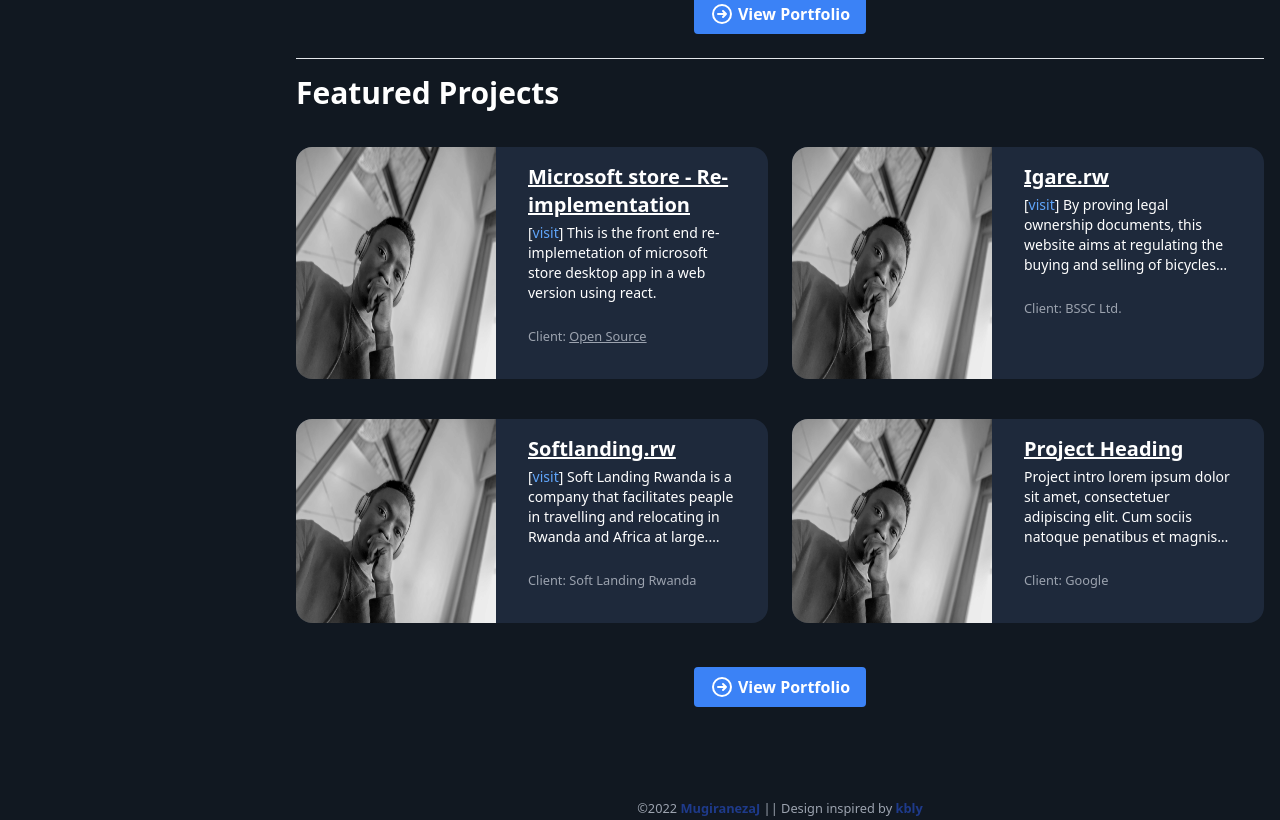
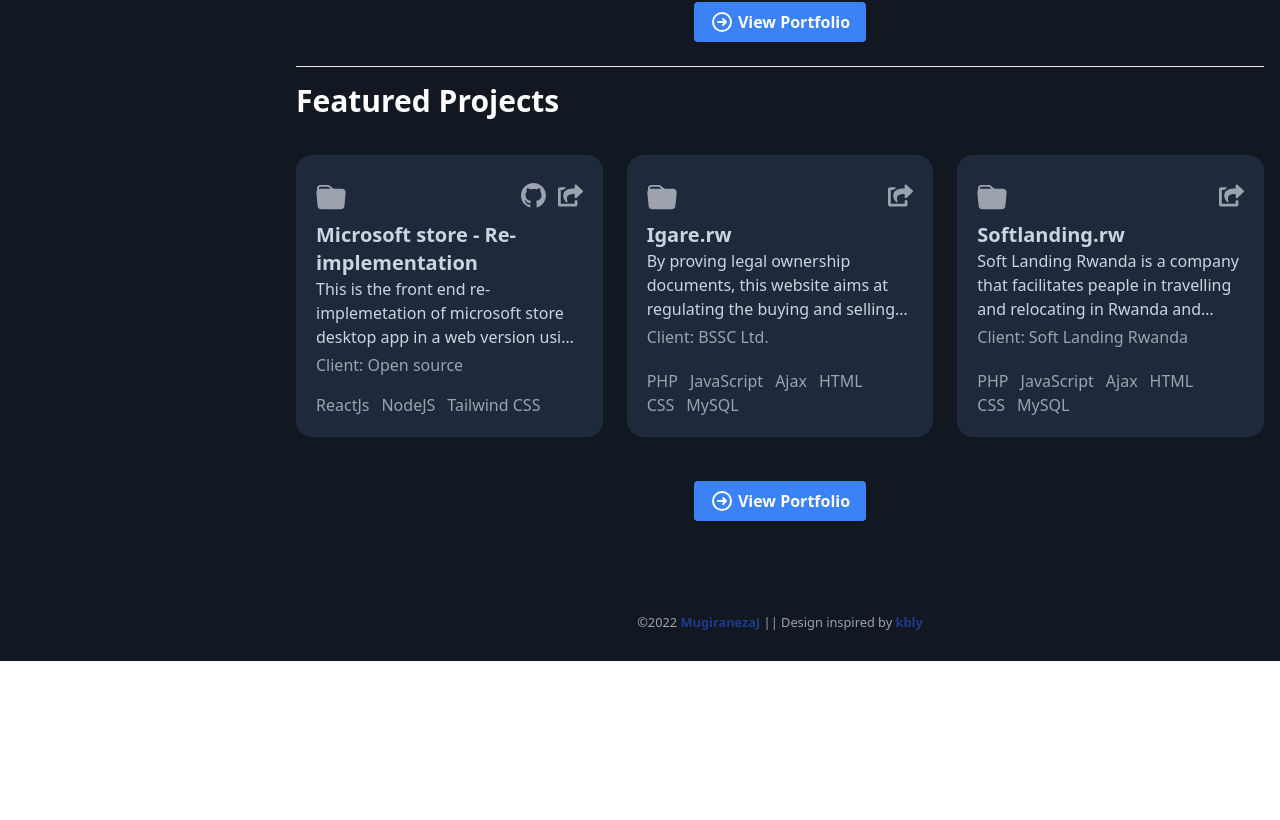
Before and after one commit to MugiranezaJ/mugiranezaj-online, a React (Create React App) app: page / in a window 1280 px wide. Shown: the part 968-1788 px from the top of the page. After the commit the page ends 1629 px from the top, so only its background shows below. Built offline with nearby package versions, Linux system fonts and the light colour scheme.

Commit message:
adjust: change projects ui

```diff
--- a/package.json
+++ b/package.json
@@ -16,6 +16,7 @@
     "jspdf": "^2.5.1",
     "react": "^18.2.0",
     "react-dom": "^18.2.0",
+    "react-icons": "^4.7.1",
     "react-router-dom": "^6.6.0",
     "react-scripts": "5.0.1",
     "react-to-print": "^2.14.10",
--- a/src/components/AboutMe.js
+++ b/src/components/AboutMe.js
@@ -1,5 +1,8 @@
 import { NavLink } from "react-router-dom";
+import { BsFolderFill, BsGithub } from 'react-icons/bs'
+import { FaShareSquare } from 'react-icons/fa'
 import MyImage from "../assets/MyImage-wide.jpg"
+import './css/style.css'
 
 export default function AboutMe() {
     return (
@@ -17,7 +20,7 @@ export default function AboutMe() {
                         <NavLink
                             exact={"true"}
                             to="/portfolio">
-                            <button className="bg-fe bg-blue-500 hover:bg-grey text-white font-bold py-2 px-4 rounded inline-flex items-center space-x-1">
+                            <button className="bg-fe bg-blue-500 hover:bg-grey text-white font-bold py-2 px-4 mb-2 rounded inline-flex items-center space-x-1">
                             <svg className="w-6 h-6" fill="none" stroke="currentColor" viewBox="0 0 24 24" xmlns="http://www.w3.org/2000/svg"><path stroke-linecap="round" stroke-linejoin="round" stroke-width="2" d="M13 9l3 3m0 0l-3 3m3-3H8m13 0a9 9 0 11-18 0 9 9 0 0118 0z"></path></svg>
                                 <span>View Portfolio</span>
                             </button>
@@ -139,90 +142,112 @@ export default function AboutMe() {
                 <div className="space-y-3">
                     <h2 className="font-bold text-3xl text-white">Featured Projects</h2>
                 </div>
-                <div className="grid grid-cols-1 gap-6 gap-y-10 mb-6 lg:grid-cols-2 w-full">
-                    <div className="flex md:justify-evenly bg-slate-800 rounded-2xl">
-                        <div>
-                            <img className="h-full max-w-[200px] rounded-l-2xl" src={MyImage} alt=""/>
-                        </div>
-                        <div className=" py-4 px-3 md:px-8 space-y-1 text-white">
-                            <h5 className="font-bold underline text-xl">
+                <div className="grid grid-cols-1 gap-6 gap-y-10 mb-6 lg:grid-cols-3 w-full">
+                    <a
+                        href="https://ms-store-sigma.vercel.app/"
+                        target={'_blank'}
+                        rel={'noreferrer'}
+                        >
+                        <div className="flex flex-col min-h-[282px] p-5 bg-slate-800 rounded-2xl">
+                            <div className="flex py-2 justify-between">
+                                <BsFolderFill size={30} />
+                                <div className="flex space-x-3">
                                 <a
                                     href="https://github.com/MugiranezaJ/ms-store"
                                     target={'_blank'}
                                     rel={'noreferrer'}
-                                    alt="">
-                                        Microsoft store - Re-implementation
+                                    className="hover:text-blue-400">
+                                    <BsGithub size={25} />
                                 </a>
-                            </h5>
-                            <p className="text-sm line-clamp-4">
-                                [<a href={"https://ms-store-sigma.vercel.app/"} className=" text-blue-400">visit</a>]
+                                <FaShareSquare size={25} />
+                                </div>
+                            </div>
+                            <div className="flex-1 mb-3 text-slate-300">
+                                <h4 className="font-bold text-xl line-clamp-2">Microsoft store - Re-implementation</h4>
+                                <p className="line-clamp-3">
                                     This is the front end re-implemetation of microsoft store
                                     desktop app in a web version using react.
                                 </p>
-                            <p className=" py-4 text-gray-400">
-                                <small>
-                                    Client: <a href="https://github.com/MugiranezaJ/ms-store" target={'_blank'} rel={'noreferrer'}  className=" underline">Open Source</a>
-                                </small>
+                                <p className=" py-1 text-gray-400">
+                                    Client: Open source
                                 </p>
                             </div>
+                            <div className="flex flex-wrap items-center">
+                                <span className="mr-3">ReactJs</span>
+                                <span className="mr-3">NodeJS</span>
+                                <span className="mr-3">Tailwind CSS</span>
                             </div>
-                    <div className="flex md:justify-evenly bg-slate-800 rounded-2xl">
-                        <div>
-                            <img className="h-full max-w-[200px] rounded-l-2xl" src={MyImage} alt=""/>
                         </div>
-                        <div className=" py-4 px-3 md:px-8 space-y-1 text-white">
-                            <h5 className="font-bold underline text-xl">
-                                <a href="/#" alt="">Igare.rw</a>
-                            </h5>
-                            <p className="text-sm line-clamp-4">
-                                [<a href={"https://igare.rw/"} className=" text-blue-400">visit</a>]
+                    </a>
+
+                    <a
+                        href="https://igare.rw/"
+                        target={'_blank'}
+                        rel={'noreferrer'}
+                        >
+                        <div className="flex flex-col min-h-[282px] p-5 bg-slate-800 rounded-2xl">
+                            <div className="flex py-2 justify-between">
+                                <BsFolderFill size={30} />
+                                <div className="flex space-x-3">
+                                <FaShareSquare size={25} />
+                                </div>
+                            </div>
+                            <div className="flex-1 mb-3 text-slate-300">
+                                <h4 className="font-bold text-xl line-clamp-2">Igare.rw</h4>
+                                <p className="line-clamp-3">
                                     By proving legal ownership documents, this website aims at regulating the
                                     buying and selling of bicycles all over the
                                     country of Rwanda in a secure way.
                                 </p>
-                            <p className=" py-4 text-gray-400">
-                                <small>Client: BSSC Ltd.</small>
+                                <p className=" py-1 text-gray-400">
+                                    Client: BSSC Ltd.
                                 </p>
                             </div>
+                            <div className="flex flex-wrap w-full">
+                                <span className="mr-3">PHP</span>
+                                <span className="mr-3">JavaScript</span>
+                                <span className="mr-3">Ajax</span>
+                                <span className="mr-3">HTML</span>
+                                <span className="mr-3">CSS</span>
+                                <span className="mr-3">MySQL</span>
                             </div>
-                    <div className="flex md:justify-evenly bg-slate-800 rounded-2xl">
-                        <div>
-                            <img className="h-full max-w-[200px] rounded-l-2xl" src={MyImage} alt=""/>
                         </div>
-                        <div className=" py-4 px-3 md:px-8 space-y-1 text-white">
-                            <h5 className="font-bold underline text-xl">
-                                <a href="/#" alt="">Softlanding.rw</a>
-                            </h5>
-                            <p className="text-sm line-clamp-4">
-                                [<a href={"https://softlanding.rw/"} className=" text-blue-400">visit</a>]
+                    </a>
+
+                    <a
+                        href="https://softlanding.rw/"
+                        target={'_blank'}
+                        rel={'noreferrer'}
+                        >
+                        <div className="flex flex-col min-h-[282px] p-5 bg-slate-800 rounded-2xl">
+                            <div className="flex py-2 justify-between">
+                                <BsFolderFill size={30} />
+                                <div className="flex space-x-3">
+                                <FaShareSquare size={25} />
+                                </div>
+                            </div>
+                            <div className="flex-1 mb-3 text-slate-300">
+                                <h4 className="font-bold text-xl line-clamp-2">Softlanding.rw</h4>
+                                <p className="line-clamp-3">
                                     Soft Landing Rwanda is a company that
                                     facilitates peaple in travelling and relocating
                                     in Rwanda and Africa at large. You can see more
                                     services through their website
                                 </p>
-                            <p className=" py-4 text-gray-400">
-                                <small>Client: Soft Landing Rwanda</small>
+                                <p className=" py-1 text-gray-400">
+                                    Client: Soft Landing Rwanda
                                 </p>
                             </div>
-                    </div>
-                    <div className="flex md:justify-evenly bg-slate-800 rounded-2xl">
-                        <div>
-                            <img className="h-full max-w-[200px] rounded-l-2xl" src={MyImage} alt=""/>
-                        </div>
-                        <div className=" py-4 px-3 md:px-8 space-y-1 text-white">
-                            <h5 className="font-bold underline text-xl">
-                                <a href="/#" alt="">Project Heading</a>
-                            </h5>
-                            <p className="text-sm line-clamp-4">
-                                Project intro lorem ipsum dolor sit amet,
-                                consectetuer adipiscing elit. Cum sociis natoque
-                                penatibus et magnis dis parturient montes.
-                            </p>
-                            <p className=" py-4 text-gray-400">
-                                <small>Client: Google</small>
-                            </p>
+                            <div className="flex flex-wrap items-center">
+                                <span className="mr-3">PHP</span>
+                                <span className="mr-3">JavaScript</span>
+                                <span className="mr-3">Ajax</span>
+                                <span className="mr-3">HTML</span>
+                                <span className="mr-3">CSS</span>
+                                <span className="mr-3">MySQL</span>
                             </div>
                         </div>
+                    </a>
                 </div>
                 <div className="flex justify-center">
                     <NavLink
--- /dev/null
+++ b/src/components/css/style.css
@@ -0,0 +1,4 @@
+.backface-visibility {
+    -webkit-backface-visibility: hidden;
+    -webkit-transform: translateZ(0) scale(1.0, 1.0);
+}
```
Also changed, not shown: 1 other file (tests, documents, lock files or other folders). Lines whose indentation alone changed are shown as unchanged.
